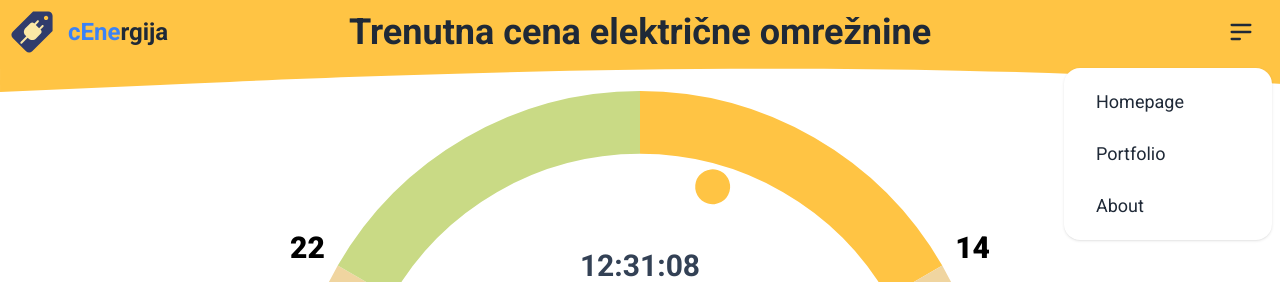
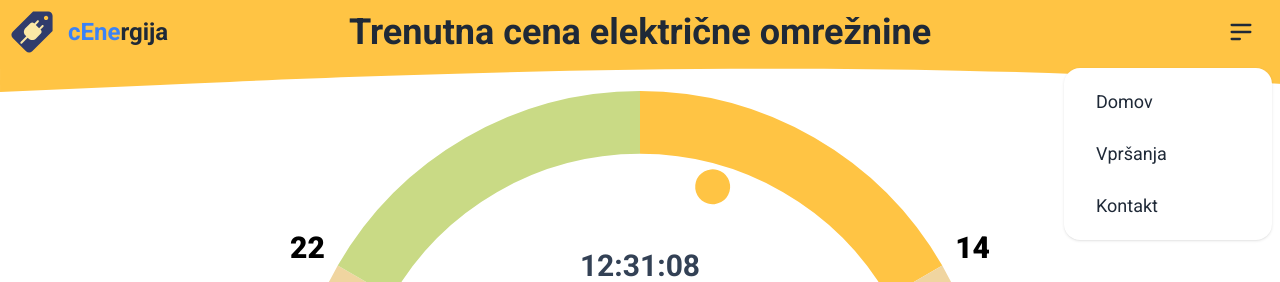
Before and after one commit to rubuz/cenergija-react, a React (Vite) app: page / in a window 1280 px wide. Both pictures are taken after a click on the button 1241 px from the left and 32 px from the top of the page. Shown: the top 282 px of the page. Built offline with nearby package versions, Linux system fonts and the light colour scheme.

Commit message:
Add IDs to FAQ section and update header links

```diff
--- a/src/components/Faq.tsx
+++ b/src/components/Faq.tsx
@@ -3,7 +3,7 @@ import TablePrice from "./tables/TablePrice";
 
 const Faq = () => {
   return (
-    <div className="mb-32 flex flex-col gap-2">
+    <div id="faq" className="mb-32 flex flex-col gap-2">
       <div
         tabIndex={0}
         className="collapse collapse-arrow border border-slate-300 bg-white/70 backdrop-blur-lg transition-all duration-200 hover:ring-2 hover:ring-slate-400"
--- a/src/components/Header.tsx
+++ b/src/components/Header.tsx
@@ -3,20 +3,20 @@ import { ColorContext } from "../utils/ColorContext";
 import Logo from "../assets/cenergija-logo.svg";
 
 const Header = () => {
-  const [isScrolled, setIsScrolled] = useState(false);
+  // const [isScrolled, setIsScrolled] = useState(false);
   const { dotColor } = useContext(ColorContext);
 
-  useEffect(() => {
-    const checkScroll = () => {
-      setIsScrolled(window.scrollY > 50);
-    };
+  // useEffect(() => {
+  //   const checkScroll = () => {
+  //     setIsScrolled(window.scrollY > 50);
+  //   };
 
-    window.addEventListener("scroll", checkScroll);
+  //   window.addEventListener("scroll", checkScroll);
 
-    return () => {
-      window.removeEventListener("scroll", checkScroll);
-    };
-  }, []);
+  //   return () => {
+  //     window.removeEventListener("scroll", checkScroll);
+  //   };
+  // }, []);
 
   return (
     <div
@@ -62,13 +62,13 @@ const Header = () => {
               className="menu dropdown-content menu-lg z-[1] mt-3 w-52 rounded-box bg-base-100 p-2 shadow"
             >
               <li>
-                <a>Homepage</a>
+                <a href="/">Domov</a>
               </li>
               <li>
-                <a>Portfolio</a>
+                <a href="#faq">Vpršanja</a>
               </li>
               <li>
-                <a>About</a>
+                <a href="mailto:rubuz23@gmail.com">Kontakt</a>
               </li>
             </ul>
           </div>
--- a/src/index.css
+++ b/src/index.css
@@ -29,6 +29,7 @@
 
 html {
   background-color: white;
+  scroll-behavior: smooth;
 }
 
 .hover__link {
```
